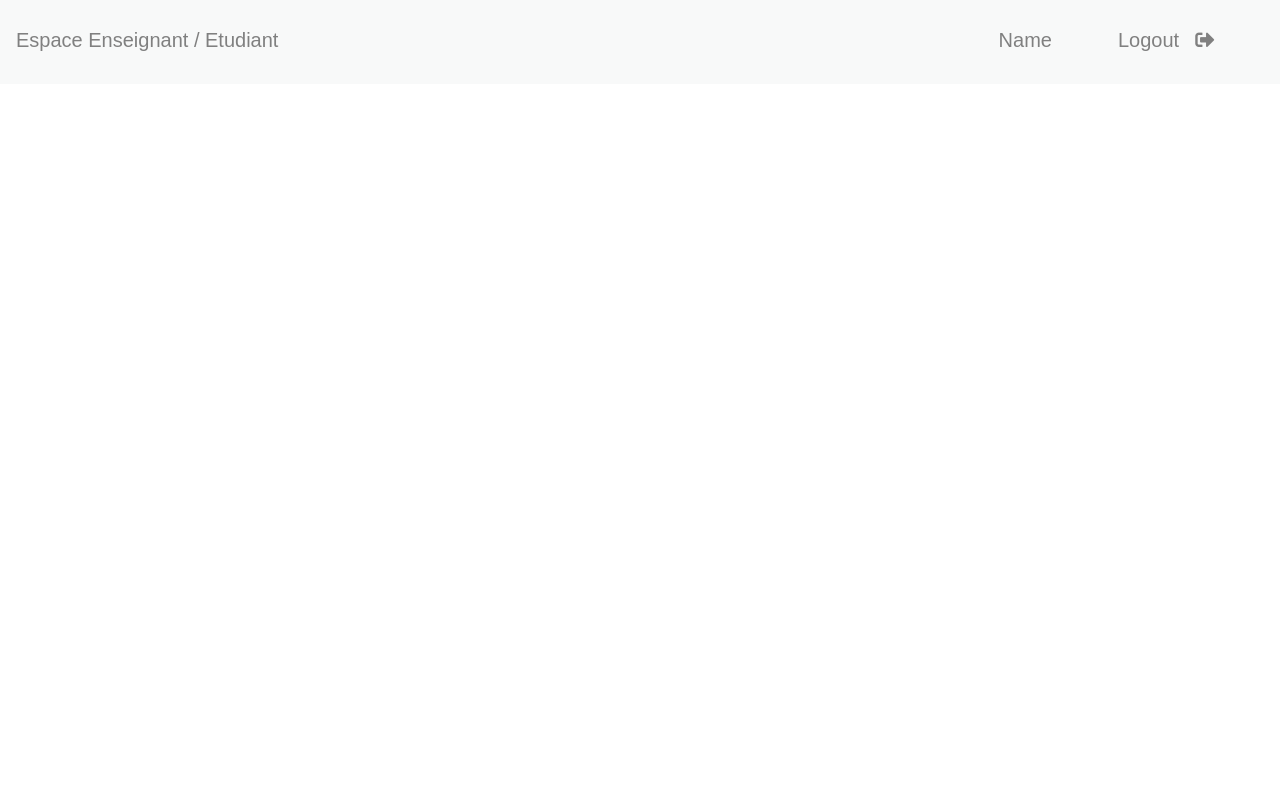
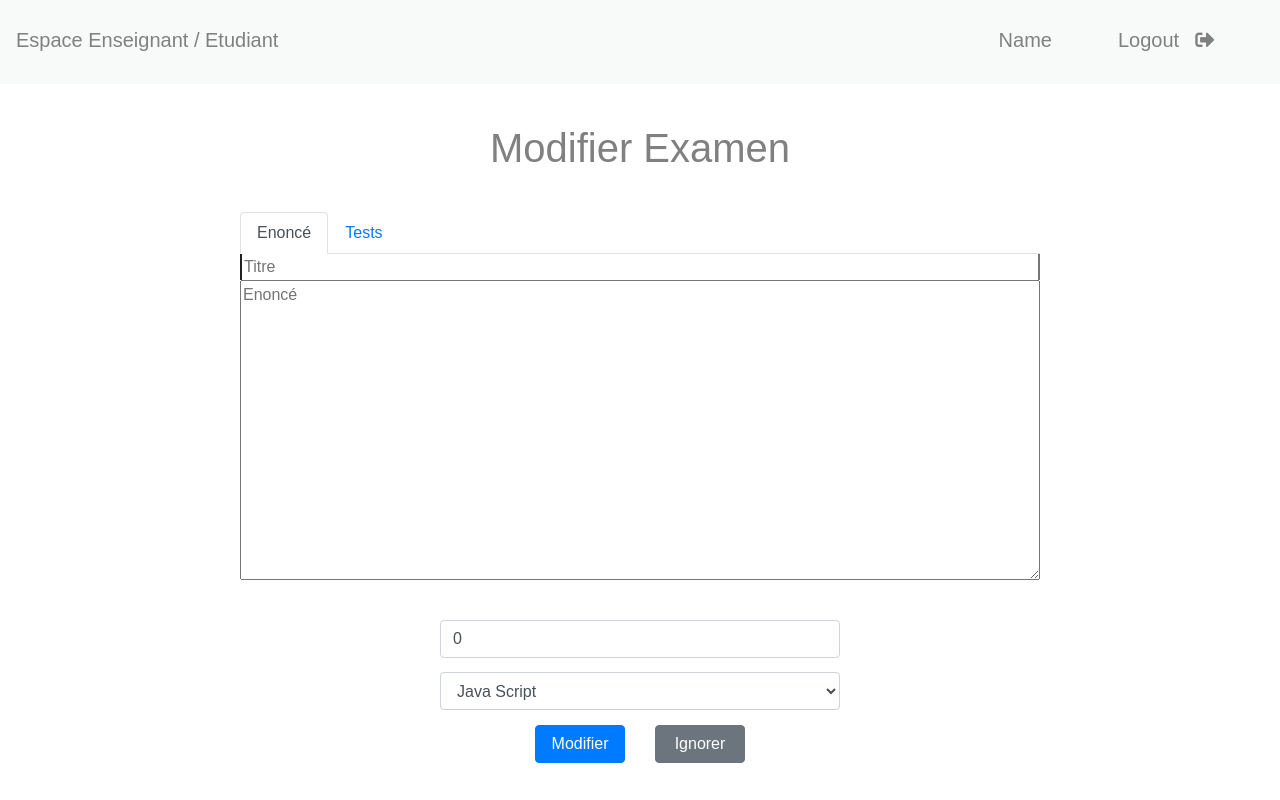
Before and after one commit to chix12/projectGMC, a React (Create React App) app in the folder my-project/: page /modifier_examen/1 in a window 1280 px wide. Built offline with nearby package versions, Linux system fonts and the light colour scheme; no server answers; the HTML template or start-up script is replaced by a standard one.

Commit message:
backend add edit delete filter exam

```diff
--- a/my-project/src/Components/Enseignant/Ajouter/Ajouter.css
+++ b/my-project/src/Components/Enseignant/Ajouter/Ajouter.css
@@ -37,10 +37,14 @@ textarea {
     display: flex;
     flex-direction: column;
     justify-content: space-between;
-    height:90px;
+
 }
 
 .add-examen-title{
     border-bottom: none;
     border-top: none
 }
+.ajouter-duree-input{
+    width:400px;
+    margin-bottom: 10px
+}
--- a/my-project/src/Components/Enseignant/Ajouter/Ajouter.js
+++ b/my-project/src/Components/Enseignant/Ajouter/Ajouter.js
@@ -1,6 +1,6 @@
 import React from 'react'
 import './Ajouter.css'
-import { Link } from 'react-router-dom'
+import { Link, Redirect } from 'react-router-dom'
 import axios from 'axios'
 
 class Ajouter extends React.Component {
@@ -11,6 +11,7 @@ class Ajouter extends React.Component {
           content:'',
           duree:0,
           matiere:'',
+          isModified:false
 
 
 
@@ -18,9 +19,16 @@ class Ajouter extends React.Component {
       }
 
       addExamen=()=>{
-        axios.post('/add_examen',{...this.state}).catch((error) =>{
+        let obj={title:this.state.title,content:this.state.content,duree:this.state.duree,matiere:this.state.matiere}
+
+        axios.post('/add_examen',obj).catch((error) =>{
             console.log(error);
           });
+
+          this.setState({
+            isModified:true
+        })
+
      }
 
      handleChange=(e)=>{
@@ -36,6 +44,7 @@ class Ajouter extends React.Component {
      }
     render() {
         return(
+            this.state.isModified?<Redirect to='/enseignant'/>:
             <div className='add-component-container'>
                 <h1 className="add-component-header"> Ajouter Examen</h1>
                 <div className='add-component-main'>
@@ -49,14 +58,24 @@ class Ajouter extends React.Component {
                     </ul>
                     <input type='text' placeholder='Titre' className='add-examen-title' name='title' onChange={this.handleChange}/>
                     <textarea name="text-ajoute" name='content'  placeholder='Enoncé'onChange={this.handleChange}/>
+
+
+
+
+
+
                 </div>
 
                 <div className='add-component-duree-matiere'>
-                     <input type="text"  class="form-control signup-input" id="staticEmail" placeholder="Durée" name='duree'onChange={this.handleChange}/>
+
+
+
+                     <input type="text"  class="form-control ajouter-duree-input" id="staticEmail" placeholder="Durée (minutes)" name='duree'onChange={this.handleChange}/>
                      <select class="form-control" onChange={this.handleChangeSelect}>
-                        <option>Matière 1</option>
-                        <option>Matière 2</option>
-                        <option>Matière 3</option>
+                        <option selected disabled >Matière </option>
+                        <option>Java Script</option>
+                        <option>PHP</option>
+                        <option>C++</option>
                     </select>
                 </div>
                 <div className='add-component-buttons' >
--- a/my-project/src/Components/Enseignant/EnseignantMain/EnseignantMain.js
+++ b/my-project/src/Components/Enseignant/EnseignantMain/EnseignantMain.js
@@ -1,6 +1,6 @@
 import React from 'react'
 import './EnseignantMain.css'
-import { Link } from 'react-router-dom'
+import { Link ,Redirect} from 'react-router-dom'
 import axios from 'axios'
 
 class EnseignantMain extends React.Component {
@@ -9,6 +9,9 @@ class EnseignantMain extends React.Component {
         super(props)
         this.state={
             examList:[],
+            matiere:'',
+            title:'',
+            isDeleted:false
 
         }
     }
@@ -22,28 +25,45 @@ class EnseignantMain extends React.Component {
                 })
             }
         )
+    }
+
+    handleChange=(e)=>{
+        this.setState({
+            [e.target.name]:e.target.value
+        })
+    }
 
 
+    deleteMatiere=(id)=>{
+        console.log(id)
+        axios.delete("/examen/"+id).catch(err=>console.log(err))
+
+        this.setState({isDeleted:true})
     }
+
     render (){
+
         return (
+
             <div className="enseignant-main-container">
-                <div className = "Filtres" >
-                  <select class="custom-select" id="inputGroupSelect01">
-                     <option selected>Matières</option>
-                     <option value="1">JavaScript</option>
-                     <option value="2">PHP</option>
-                     <option value="3">C++</option>
+                <div className = "filters" >
+                    <h4>Recherche </h4>
+                    <input type="text"  class="form-control enseignant-input-search" placeholder="Titre" name='title' onChange={this.handleChange} autoComplete='off'/>
+
+                  <select class="custom-select filter-matiere"  name='matiere'onChange={this.handleChange}>
+                        <option selected disabled>Matières</option>
+                        <option value=''>Tous</option>
+                        <option>Java Script</option>
+                        <option>PHP</option>
+                        <option>C++</option>
                    </select>
-                     <select class="custom-select" id="inputGroupSelect01">
-                        <option selected>Classes</option>
-                        <option value="1">LFI1</option>
-                        <option value="2">LFI2</option>
-                        <option value="3">LFI3</option>
+                     <select class="custom-select" >
+                        <option selected disabled>Classes</option>
+
                      </select>
                 </div>
 
-                <div className="exams-card">
+                <div className="exams">
                     <div className="enseignant-button">
                         <Link to='/ajouter_examen'>
                             <button type="button" class="enseignant-add-button">+</button>
@@ -51,25 +71,35 @@ class EnseignantMain extends React.Component {
 
                     </div>
 
-                    {this.state.examList.map((el,i)=><div key={el._id}>
+                    {this.state.examList
+                    .filter(el=>el.matiere.includes(this.state.matiere)&&el.title.includes(this.state.title))
 
+                    .map(el=>{
+                    return (
+
+                        <div key={el._id} className='examen-card'>
                             <div class="card text-center">
                                 <div class="card-header">
-                            Examen {i+1}
+                                    {el.matiere}
                                 </div>
                                 <div class="card-body">
+
                                         <h5 class="card-title">{el.title}</h5>
+                                        <Link to='/delete_exam'><input type='button'value='X' style={{background:'none',border:'none',color:'gray', position:'absolute', top:60,right:20}}
+                                        onClick={()=>this.deleteMatiere(el._id)}/></Link>
+
                                     <p class="card-text">{el.content}</p>
+                                    <Link to={`/modifier_examen/${el._id}`}>
                                         <input type='button' class="btn btn-primary" value="Accéder" />
+                                    </Link>
                                 </div>
                                 <div class="card-footer text-muted">
                                     Durée : {el.duree} minutes
                                 </div>
                             </div>
-
-
-
-                    </div>)}
+                        </div>
+                    )}
+                )}
 
 
                 </div>
--- a/my-project/src/Components/Enseignant/Modifier/Modifier.css
+++ b/my-project/src/Components/Enseignant/Modifier/Modifier.css
@@ -1,6 +1,16 @@
+.edit-component-container{
+    display: flex;
+    flex-direction: column;
+    align-items: center
+
+}
+
 .edit-component-main{
     display: flex;
     flex-direction: column;
+
+
+    width:800px;
 }
 
 .edit-component-header{
@@ -21,5 +31,21 @@
 }
 
 textarea {
-  height: 300px;
+    height: 300px;
 }
+
+.edit-examen-title{
+    border-bottom: none;
+    border-top: none
+}
+
+.modifier-duree-input{
+    width:400px
+}
+.edit-component-duree-matiere{
+    margin-top: 40px;
+    display: flex;
+    flex-direction: column;
+    justify-content: space-between;
+    height:90px;
+}
--- a/my-project/src/Components/Enseignant/Modifier/Modifier.js
+++ b/my-project/src/Components/Enseignant/Modifier/Modifier.js
@@ -1,9 +1,70 @@
 import React from 'react'
 import './Modifier.css'
+import axios from 'axios'
+import {Link,Redirect} from 'react-router-dom'
 
 class Modifier extends React.Component {
+
+    constructor(){
+        super()
+        this.state={
+
+            title:'',
+            content:'',
+            duree:0,
+            matiere:'',
+            isModified:false
+
+        }
+    }
+
+      componentDidMount(){
+        axios.get(`/examen/${this.props.match.params.id}`)
+        .then(
+            res =>{
+
+                this.setState({
+
+                    title: res.data.title,
+                    content: res.data.content,
+                    duree: res.data.duree,
+                    matiere: res.data.matiere,
+
+                })
+            }
+        )
+        .catch((error) =>{
+            console.log(error);
+          });
+    }
+
+    handleChange=(e)=>{
+        this.setState({
+          [e.target.name]:e.target.value
+        })
+      }
+
+
+      editExamen=()=>{
+
+        let obj={title:this.state.title,content:this.state.content,duree:this.state.duree,matiere:this.state.matiere}
+          axios.put(`/examen/${this.props.match.params.id}`,obj)
+          .catch((error) =>{
+            console.log(error);
+          });
+
+          this.setState({
+              isModified:true
+          })
+
+
+
+      }
+
     render() {
+
         return(
+            this.state.isModified?<Redirect to='/enseignant'/>:
             <div className='edit-component-container'>
                 <h1 className="edit-component-header"> Modifier Examen</h1>
                 <div className='edit-component-main'>
@@ -15,11 +76,25 @@ class Modifier extends React.Component {
                             <a class="nav-link" href="#">Tests</a>
                         </li>
                     </ul>
-                    <textarea name="text-modifie" />
+                    <input type='text' placeholder='Titre' value={this.state.title} className='edit-examen-title' name='title' onChange={this.handleChange}/>
+                    <textarea name='content' placeholder='Enoncé' value={this.state.content}onChange={this.handleChange}/>
                 </div>
+
+                <div className='edit-component-duree-matiere'>
+                     <input type="text"  class="form-control modifier-duree-input"  placeholder="Durée" value={this.state.duree} name='duree'onChange={this.handleChange}/>
+                     <select class="form-control" name='matiere' value={this.state.matiere} onChange={this.handleChange}>
+                        <option selected disabled >Matière </option>
+                        <option>Java Script</option>
+                        <option>PHP</option>
+                        <option>C++</option>
+                    </select>
+                </div>
+
                 <div className='edit-component-buttons' >
-                    <button type="button" class="btn btn-primary edit-button">Valider</button>
-                    <button type="button" class="btn btn-primary edit-button">Ignorer</button>
+
+                        <button type="button" class="btn btn-primary edit-button" onClick={this.editExamen}>Modifier</button>
+                        <Link to='/enseignant'>  <button type="button" class="btn btn-secondary edit-button">Ignorer</button> </Link>
+
                 </div>
             </div>
         )
--- a/my-project/src/Routes/Routes.js
+++ b/my-project/src/Routes/Routes.js
@@ -1,5 +1,5 @@
 import React from 'react'
-import {Route} from 'react-router-dom'
+import {Route,Redirect} from 'react-router-dom'
 
 import Login from '../Components/Login/Login'
 import SignUp from '../Components/Etudiant/SignUp/SignUp'
@@ -22,13 +22,15 @@ const Routes =()=>{
             <Route exact path='/' component={Login} />
             <Route exact path='/signup' component={SignUp}/>
             <Route exact path = '/enseignant' component={EnseignantMain}/>
-            <Route exact path='/modifier_examen' component={Modifier} />
+            <Route exact path='/modifier_examen/:id' render={(props)=><Modifier {...props}/>} />
             <Route exact path='/etudiant' component= {EtudiantMain} />
             <Route exact path= '/ajouter_examen' component ={Ajouter}/>
             <Route exact path= '/admin' component={Enseignant}/>
             <Route exact path= '/etudiant_list' component = {Etudiant} />
             <Route exact path='/enseignant_list' component={Enseignant} />
             <Route exact path='/admin/enseignant/ajouter' component={AjouterEnseignant} />
+            <Route exact path='/delete_exam' render={()=><Redirect to='/enseignant'/>} />
+
 
         </div>
     )
```
Also changed, not shown: my-project/src/Components/Enseignant/EnseignantMain/EnseignantMain.css (+22 -3 lines), 1 other file (tests, documents, lock files or other folders). Lines whose indentation alone changed are shown as unchanged.
